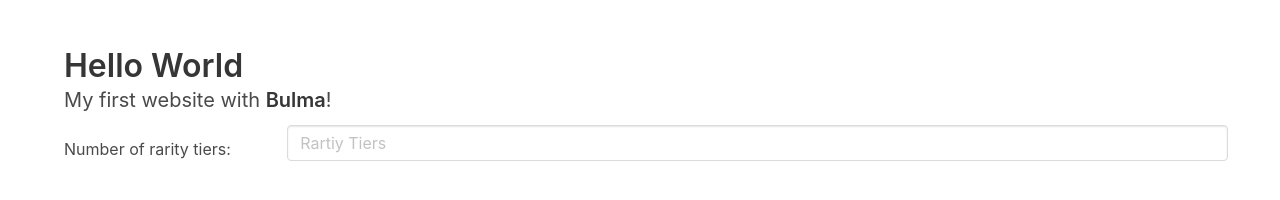
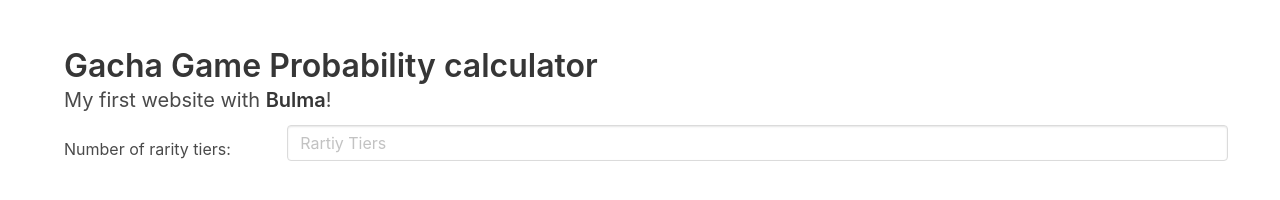
Before and after one commit to Miraculin/gachaProbabiltyCalculator, a plain HTML site: page resources/public/index.html in a window 1280 px wide. Drawn offline with Linux system fonts and the light colour scheme.

```diff
--- a/resources/public/index.html
+++ b/resources/public/index.html
@@ -12,7 +12,7 @@
   <section class="section">
     <div class="container">
       <h1 class="title">
-        Hello World
+        Gacha Game Probability calculator
       </h1>
       <p class="subtitle">
         My first website with <strong>Bulma</strong>!
```
Also changed, not shown: TODO.txt, 2 other files.
